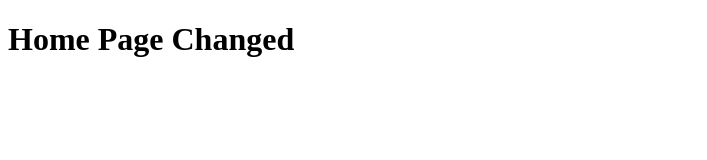
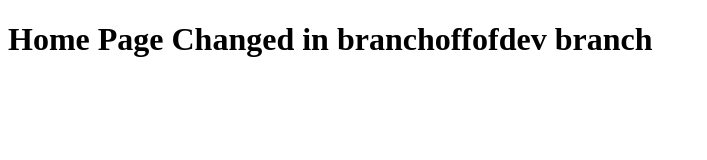
Before and after one commit to nimmyissac/Test-Project, a website: page public/index.html in a window 1280 px wide. Shown: the whole page, without its empty margins (0-707 px from the left). Drawn offline with Linux system fonts and the light colour scheme.

Commit message:
Added changes to a branch off of dev

```diff
--- a/public/index.html
+++ b/public/index.html
@@ -9,6 +9,6 @@
 </head>
 
 <body>
-  <h1>Home Page Changed</h1>
+  <h1>Home Page Changed in branchoffofdev branch</h1>
 </body>
 </html>
```
